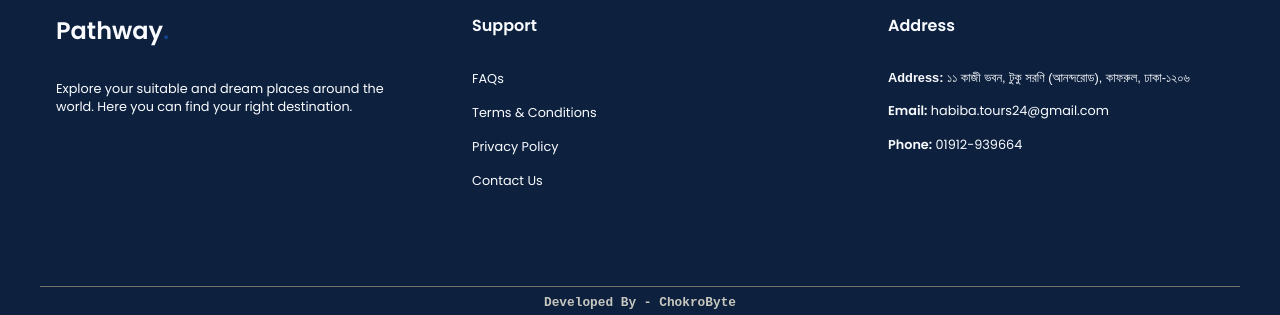
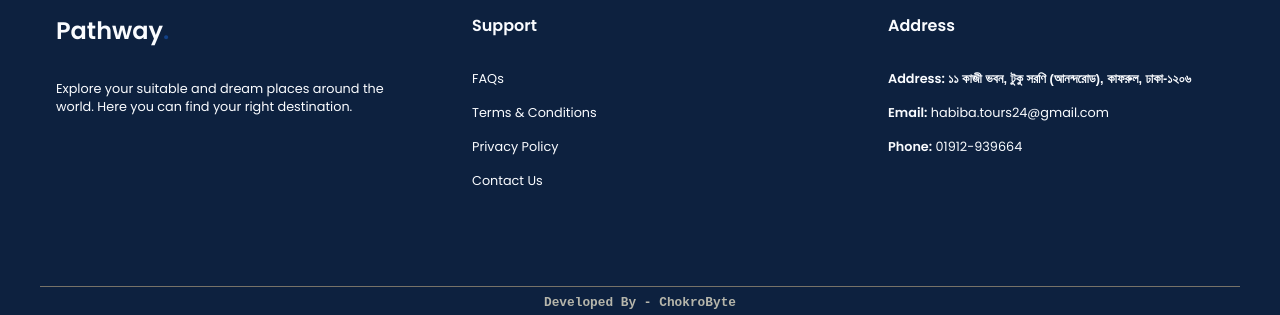
Before and after one commit to Rakindotcom/habiba_tours, a plain HTML site: page index.html in a window 1280 px wide. Shown: the part 3189-3504 px from the top of the page. Drawn offline with nearby package versions, Linux system fonts and the light colour scheme; a web font is replaced by a local one.

Commit message:
Update footer address styling and link color

```diff
--- a/index.html
+++ b/index.html
@@ -183,8 +183,8 @@
         </div>
         <div class="footer__col">
           <h4>Address</h4>
-          <p class="bangla">
-            <span>Address:</span> ১১ কাজী ভবন, টুকু সরণি (আনন্দরোড), কাফরুল, ঢাকা-১২০৬
+          <p>
+            <span>Address:</span> <span class="bangla">১১ কাজী ভবন, টুকু সরণি (আনন্দরোড), কাফরুল, ঢাকা-১২০৬</span>
           </p>
           <p><span>Email:</span> habiba.tours24@gmail.com</p>
           <p><span>Phone:</span> 01912-939664</p>
--- a/styles.css
+++ b/styles.css
@@ -480,7 +480,7 @@ i{
 
 .footer__bar a {
   text-decoration: none;
-  color: rgb(199, 199, 190);
+  color: rgb(182, 182, 171);
   font-weight: 600;
 }
 
```
